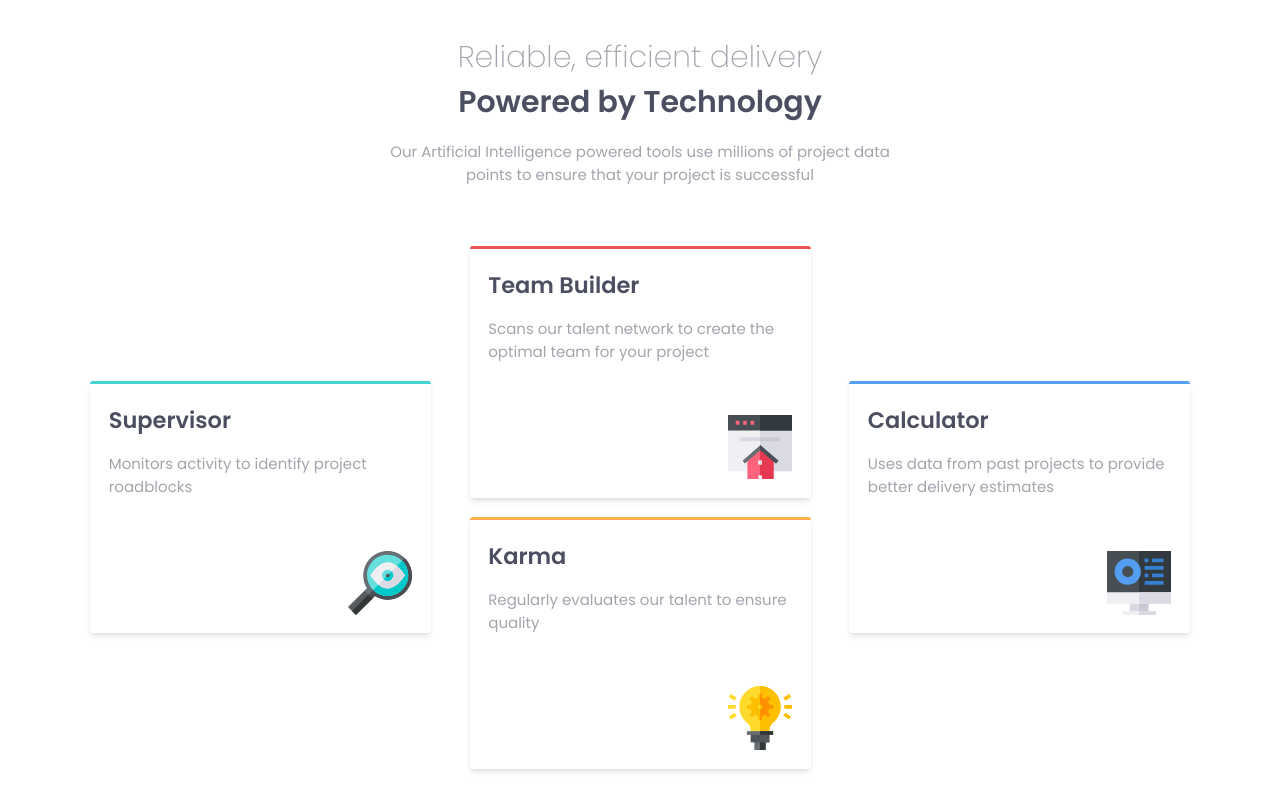
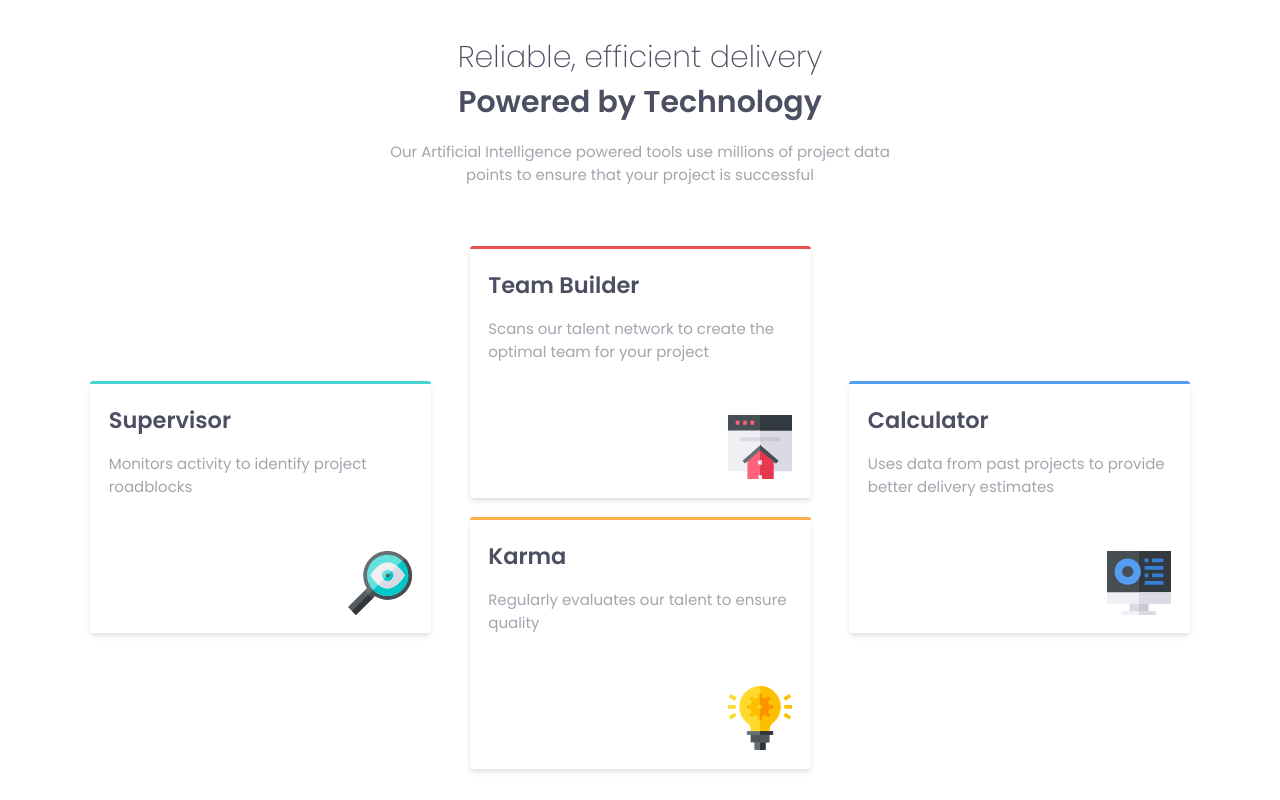
Before and after one commit to Timmetjeee/FM-4-Card-Feature-Section, a plain HTML site: page index.html in a window 1280 px wide. Drawn offline with Linux system fonts and the light colour scheme.

Commit message:
Removed lighter color from heading.

```diff
--- a/style.css
+++ b/style.css
@@ -46,7 +46,6 @@ h2 {
 
 h1 span {
   display: block;
-  color: hsl(229, 6%, 66%);
   font-weight: 200;
 }
 
```
